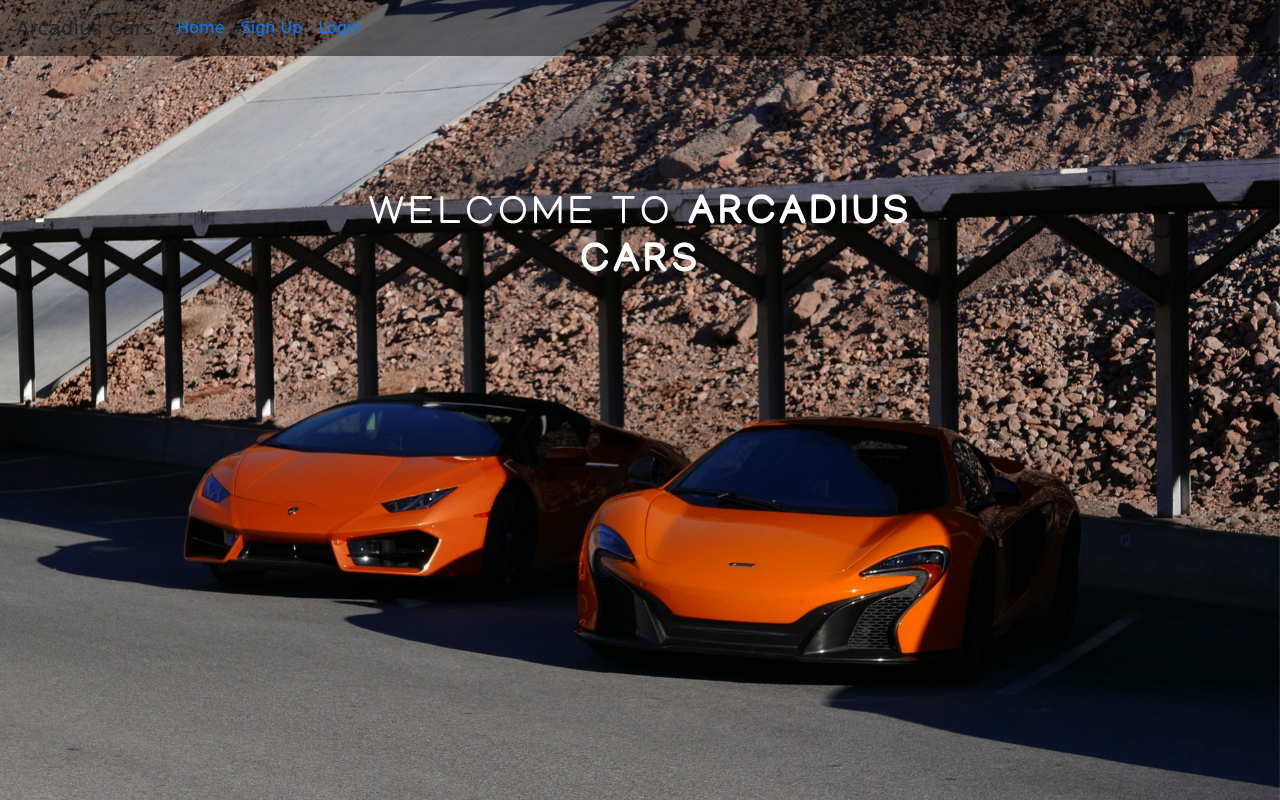
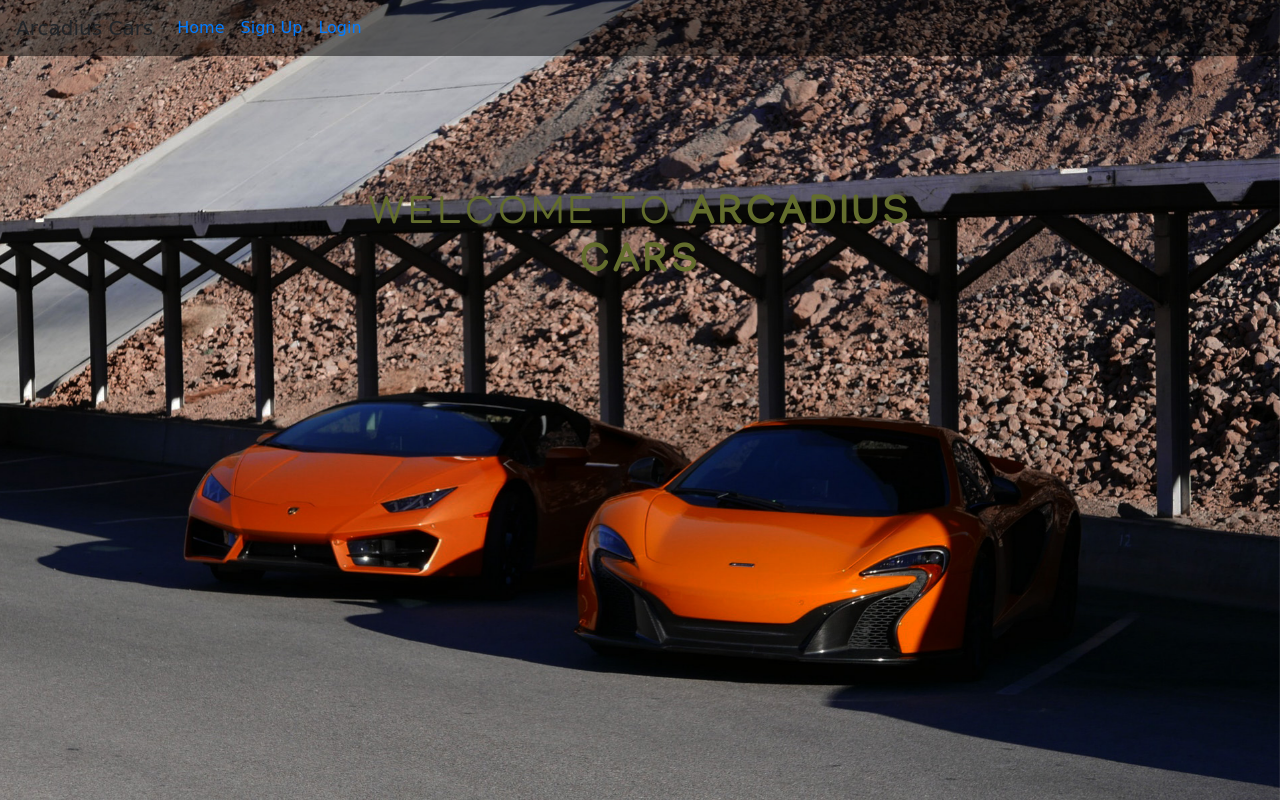
Before and after one commit to josephbeckett/BWA-Module, a PHP site: page / in a window 1280 px wide. Run offline with PHP 8.4, Linux system fonts and the light colour scheme; some web fonts are replaced.

Commit message:
Changes 3

```diff
--- a/css/stylesheet.css
+++ b/css/stylesheet.css
@@ -26,7 +26,7 @@
 }
 
 .index-title-section-text {
-    color: #ffffff;
+    color: #636d2d;
     position: absolute;
     text-align: center;
     top: 30%;
@@ -36,6 +36,7 @@
     font-size: 40px;
     text-transform: uppercase;
     letter-spacing: 0.1em;
+    border-block-color: black;
 }
 
 .thin {
```
